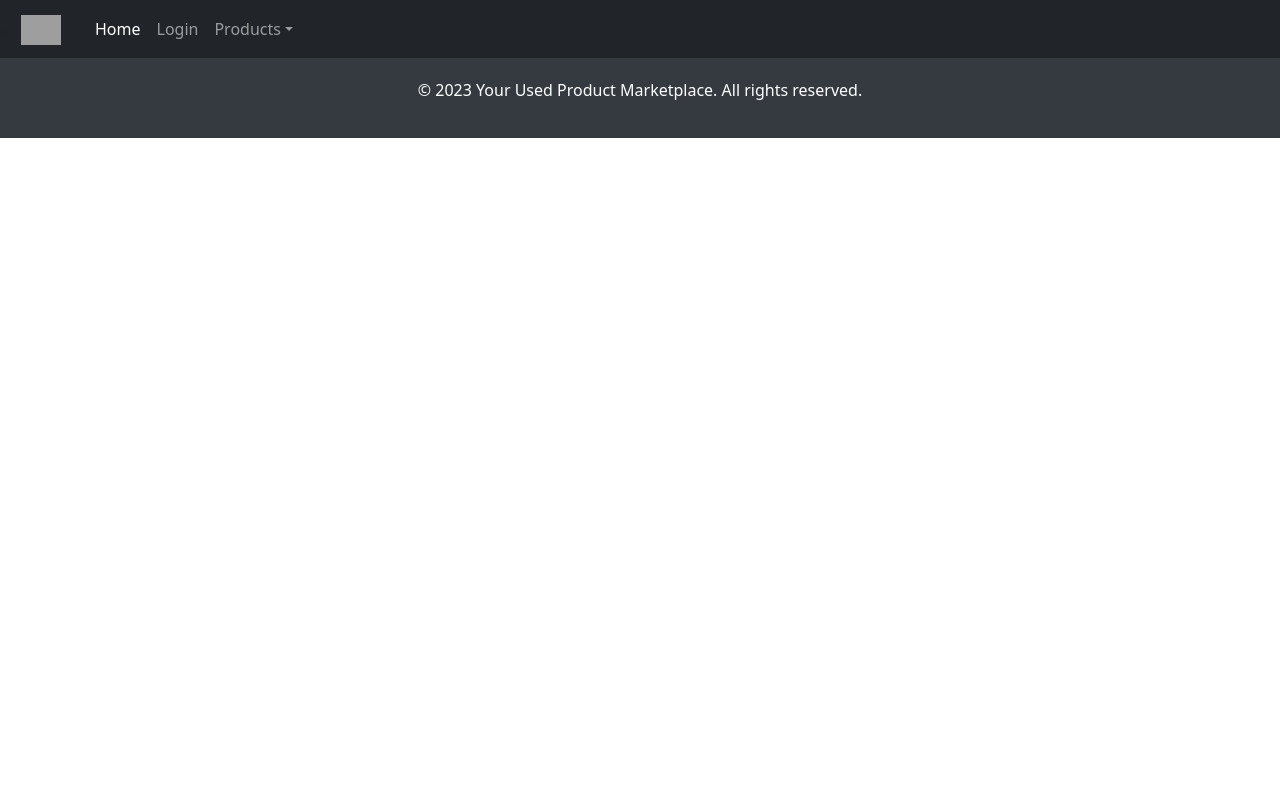
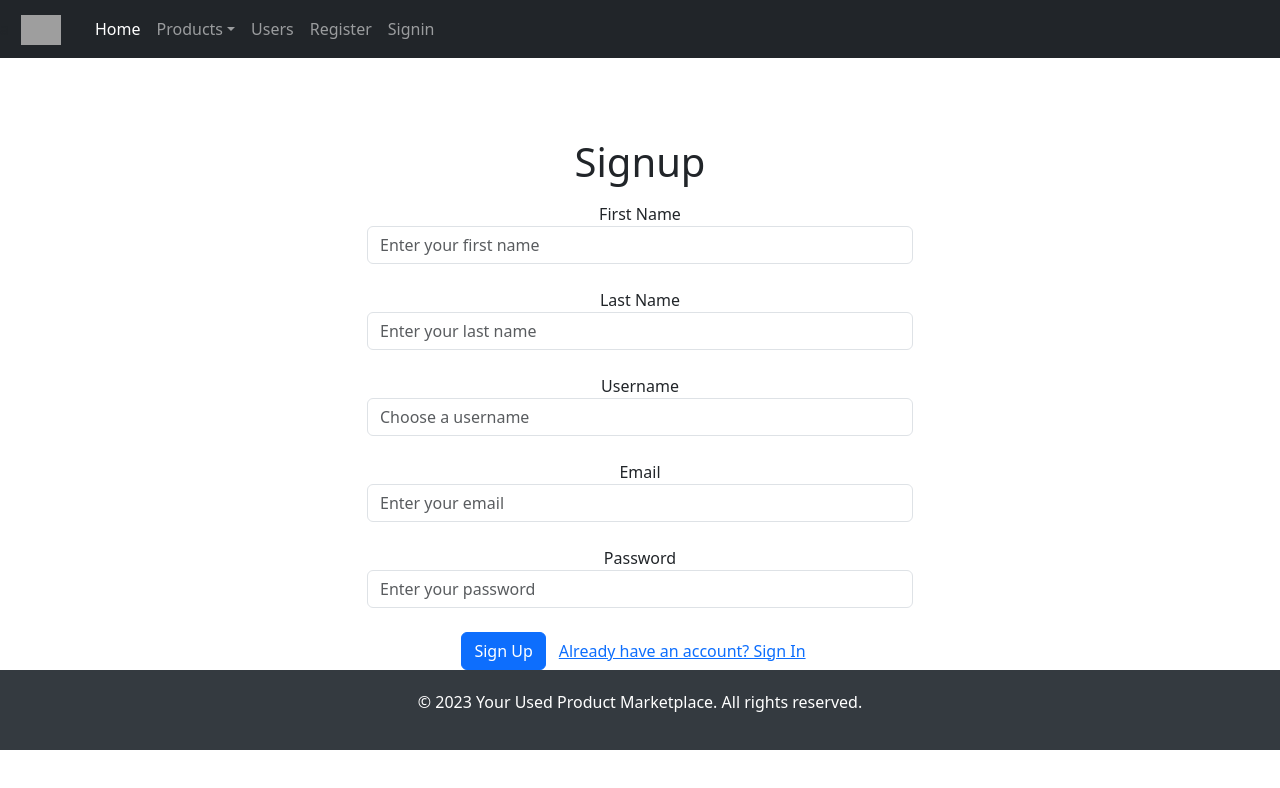
Before and after one commit to artem-kamov/comp229-group-project-frontend, a React (Create React App) app: page /users/register in a window 1280 px wide. Shown: the top 788 px of the page. Built offline with nearby package versions, Linux system fonts and the light colour scheme; no server answers; grey boxes are pictures that could not be loaded.

Commit message:
Registration Complete

```diff
--- a/src/App.js
+++ b/src/App.js
@@ -10,6 +10,7 @@ import AddProduct from './component/product/AddProduct';
 import EditProduct from './component/product/EditProduct';
 import ListProducts from './component/product/ListProducts';
 import NoPage from './pages/NoPage';
+import Registration from './component/auth/Register';
 
 function App() {
   return (
@@ -18,8 +19,8 @@ function App() {
         <Navbar />
         <Routes>
           <Route path="/" element={<Home />} />
-          <Route path="/Signup" element={<Signup />}/>
-          <Route path="/Signin" element={<Signin />}/>
+          <Route path="/users/register" element={<Registration />}/>
+          <Route path="/users/signin" element={<Signin />}/>
           <Route path="/products/add" element={<AddProduct />}></Route>
           <Route path="/products/edit/:id" element={<EditProduct />}></Route>
           <Route path="/products/list" element={<ListProducts />}></Route>
--- a/src/component/Navbar.js
+++ b/src/component/Navbar.js
@@ -1,7 +1,14 @@
 import React from 'react';
-import { Link } from 'react-router-dom';
+import { Link , useLocation} from 'react-router-dom';
+import { isAuthenticated, getUsername, clearJWT } from "./auth/auth-helper";
 
-function Navbar() {
+const Navbar = () => {
+
+    const location = useLocation();
+
+    const signoutClick = () => {
+      clearJWT();
+    }
     return (
         <nav className="navbar navbar-expand-sm bg-dark navbar-dark">a
             <div className="container-fluid">
@@ -27,11 +34,6 @@ function Navbar() {
                                 <i class="fa-solid fa-house-user"></i> Home
                             </Link>
                         </li>
-                        <li className="nav-item">
-                            <Link to="/Signin" className="nav-link">
-                                Login
-                            </Link>
-                        </li>
                         <li className="nav-item dropdown">
                             <Link className='nav-link dropdown-toggle' to="#" role="button" data-bs-toggle="dropdown">
                                 <i className="fa-solid fa-barcode"></i> Products
@@ -49,6 +51,26 @@ function Navbar() {
                                 </li>
                             </ul>
                         </li >
+                        <li className="nav-item">
+                            <Link className="nav-link" to="/users/list">
+                                <i className="fas fa-user"></i> Users
+                            </Link>
+                        </li >
+                        <li className="nav-item">
+                            <Link className="nav-link" to="/users/register">
+                                <i className="fas fa-user"></i> Register
+                            </Link>
+                        </li >
+                        <li className="nav-item">
+                            {!isAuthenticated() &&
+                                <Link className="nav-link" to="/users/signin">
+                                    <i className="fa-solid fa-right-to-bracket"></i> Signin
+                                </Link>}
+                            {isAuthenticated() &&
+                                <Link className="nav-link" to="/" onClick={signoutClick}>
+                                    <i className="fa-solid fa-right-from-bracket"></i> Sign-out ({getUsername()})
+                                </Link>}
+                        </li>
                     </ul>
                 </div>
             </div>
--- /dev/null
+++ b/src/component/auth/Register.js
@@ -0,0 +1,122 @@
+import React, { useState } from "react";
+import { Link, useNavigate } from "react-router-dom";
+import { register } from "../../datasource/api-user";
+
+const Registration = () => {
+    const navigate = useNavigate();
+
+    const [errorMsg, setErrorMsg] = useState('');
+    const [user, setUser] = useState({
+        firstName: '',
+        lastName: '',
+        username: '',
+        email: '',
+        password: ''
+    });
+
+    const handleChange = (event) => {
+        const { name, value } = event.target;
+        setUser((prevFormData) => ({ ...prevFormData, [name]: value }));
+    };
+
+    const handleSubmit = (event) => {
+        event.preventDefault();
+
+        const fullName = `${user.firstName} ${user.lastName}`;
+
+        register({ ...user, name: fullName }).then((data) => {
+            if (data && data.success) {
+                navigate('/');
+            } else {
+                setErrorMsg(data.message);
+            }
+        }).catch(err => {
+            setErrorMsg(err.message);
+            console.log(err);
+        });
+    };
+
+    return (
+        <div className="container" style={{ paddingTop: 80 }}>
+            <div className="row">
+                <div className="offset-md-3 col-md-6">
+                    <h1>Signup</h1>
+                    <p className="flash"><span>{errorMsg}</span></p>
+                    <form onSubmit={handleSubmit} className="form">
+                        <div className="form-group">
+                            <label htmlFor="firstNameTextField">First Name</label>
+                            <input type="text" className="form-control"
+                                id="firstNameTextField"
+                                placeholder="Enter your first name"
+                                name="firstName"
+                                value={user.firstName}
+                                onChange={handleChange}
+                                required
+                            />
+                        </div>
+                        <br />
+                        <div className="form-group">
+                            <label htmlFor="lastNameTextField">Last Name</label>
+                            <input type="text" className="form-control"
+                                id="lastNameTextField"
+                                placeholder="Enter your last name"
+                                name="lastName"
+                                value={user.lastName}
+                                onChange={handleChange}
+                                required
+                            />
+                        </div>
+                        <br />
+                        <div className="form-group">
+                            <label htmlFor="usernameTextField">Username</label>
+                            <input type="text" className="form-control"
+                                id="usernameTextField"
+                                placeholder="Choose a username"
+                                name="username"
+                                value={user.username}
+                                onChange={handleChange}
+                                required
+                            />
+                        </div>
+                        <br />
+                        <div className="form-group">
+                            <label htmlFor="emailTextField">Email</label>
+                            <input type="email" className="form-control"
+                                id="emailTextField"
+                                placeholder="Enter your email"
+                                name="email"
+                                value={user.email}
+                                onChange={handleChange}
+                                required
+                            />
+                        </div>
+                        <br />
+                        <div className="form-group">
+                            <label htmlFor="passwordTextField">Password</label>
+                            <input type="password" className="form-control"
+                                id="passwordTextField"
+                                placeholder="Enter your password"
+                                name="password"
+                                value={user.password}
+                                onChange={handleChange}
+                                required
+                            />
+                        </div>
+                        <br />
+                        <button className="btn btn-primary" type="submit">
+                            <i className="fas fa-user-plus"></i>
+                            Sign Up
+                        </button>
+
+                        <Link to="/signin" className="btn btn-link">
+                            <i className="fas fa-sign-in-alt"></i>
+                            Already have an account? Sign In
+                        </Link>
+                    </form>
+                </div>
+            </div>
+        </div>
+    );
+};
+
+export default Registration;
--- a/src/datasource/api-user.js
+++ b/src/datasource/api-user.js
@@ -22,4 +22,28 @@ const signin = async (user) => {
     }
 };
 
-export { signin };
+const register = async (user) => {
+    try {
+        const response = await fetch(apiUrl + '/users/create/', {
+            method: 'POST',
+            headers: {
+                'Accept': 'application/json',
+                'Content-Type': 'application/json'
+            },
+            body: JSON.stringify(user)
+        });
+
+        if (response.ok) {
+            return await response.json();
+        } else {
+            const errorResponse = await response.text();
+            console.error('Registration failed. Server response:', errorResponse);
+            throw new Error('Failed to sign up');
+        }
+    } catch (err) {
+        console.error(err);
+        throw new Error('Something went wrong during registration');
+    }
+};
+
+export { signin, register };
```
